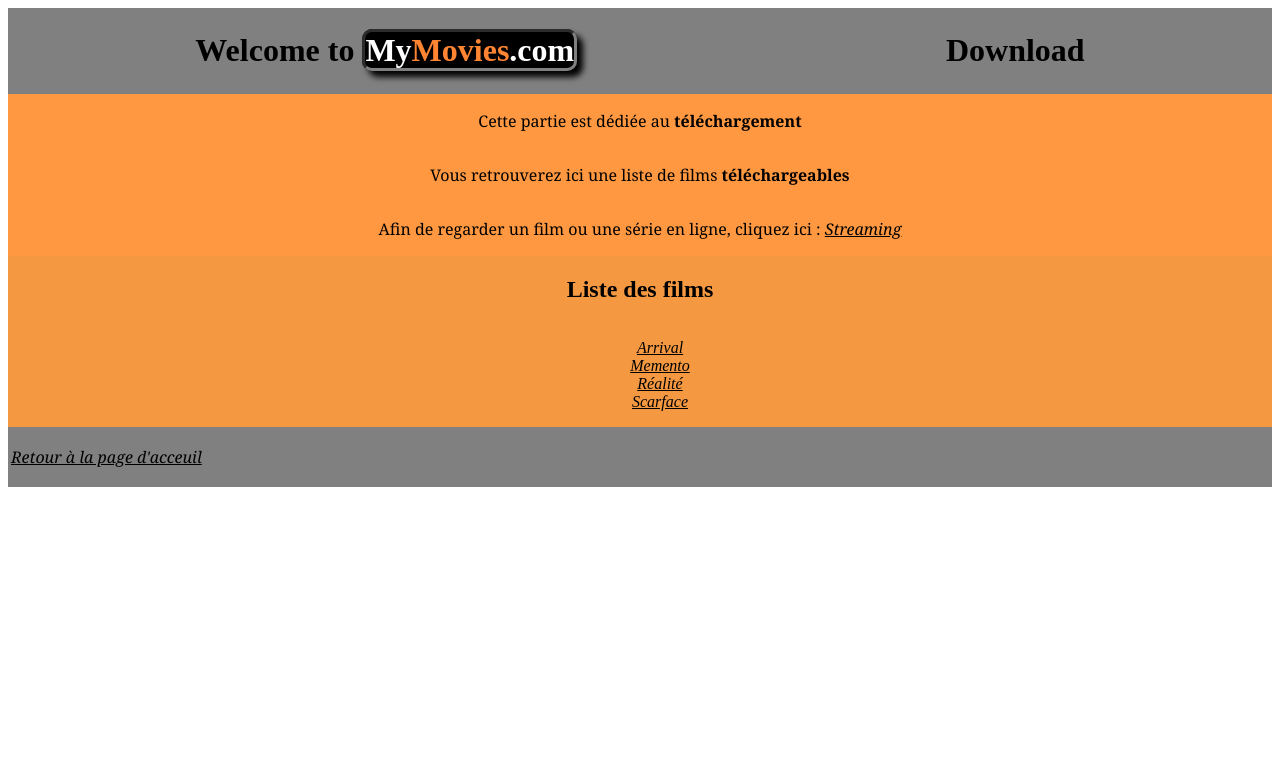
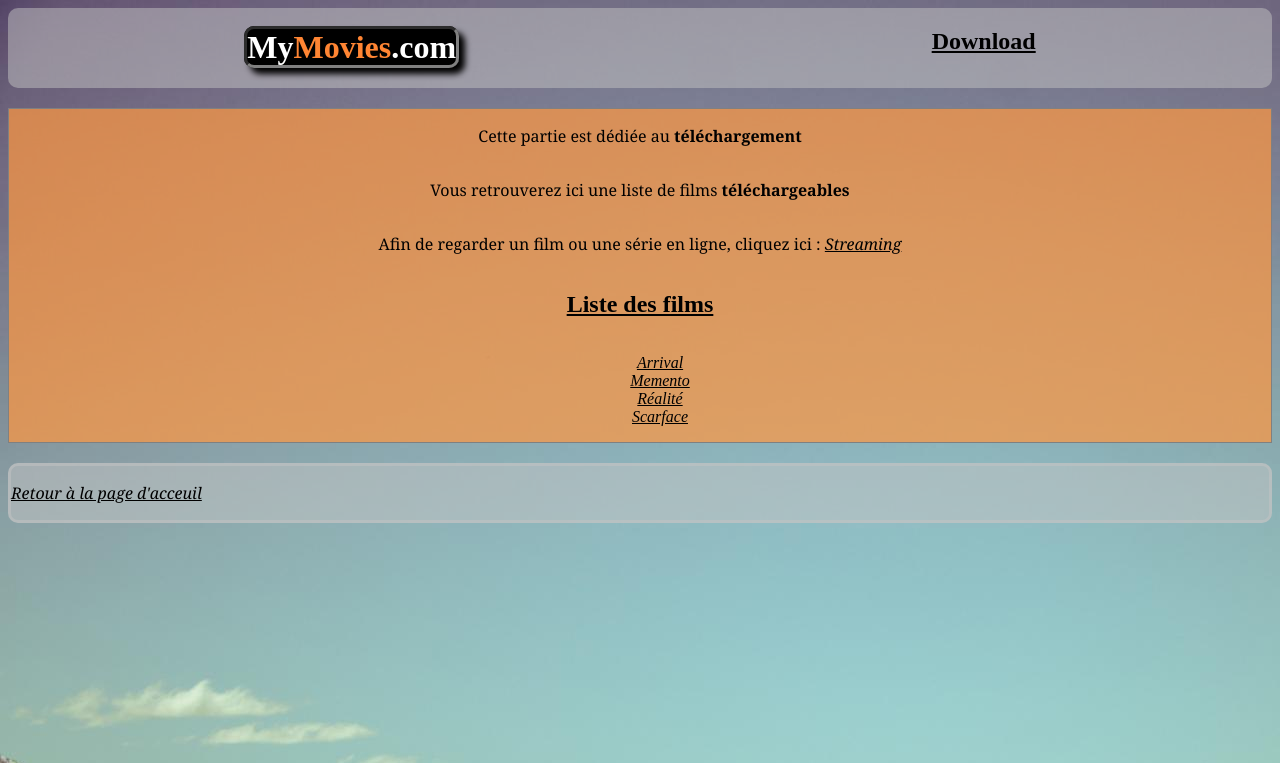
Before and after one commit to RomainGsd/romaingsd.github.io, a PHP site: page /HTML/Download.html in a window 1280 px wide. Shown: the top 763 px of the page. Run offline with PHP 8.4, Linux system fonts and the light colour scheme.

Commit message:
AddedSomeCSS

```diff
--- a/CSS/Style.css
+++ b/CSS/Style.css
@@ -6,15 +6,6 @@
 .white
 {
   color: #ffffff;
-}
-
-
-mark
-{
-  background-color: black;
-  border: 3px grey inset;
-  border-radius: 10px;
-  box-shadow: 6px 6px 6px black;
 }
 
 .header_host
@@ -32,14 +23,14 @@ mark
 .body-host
 {
   display: flex;
-  background-color: rgb(244, 152, 65);
+  background-color: rgb(255, 152, 65, 0.7);
   text-align: center;
 }
 
 .body-describe
 {
   display: flex;
-  background-color: rgb(255, 152, 65);
+  background-color: rgb(255, 152, 65, 0.7);
   flex-direction: column;
   justify-content: center;
   text-align: center;
@@ -48,10 +39,20 @@ mark
 .body-list
 {
   display: flex;
-  background-color: rgb(244, 152, 65);
+  background-color: rgb(255, 152, 65, 0.7);
   flex-direction: column;
   text-align: center;
   justify-content: center;
+}
+
+.content
+{
+  border: 1px grey solid;
+}
+
+body
+{
+  background-image: url('Imgs/bckgd.jpg');
 }
 
 section
@@ -61,27 +62,46 @@ section
 
 header
 {
-  background-color: grey;
-  border: 3px grey solid;
+  background-color: rgba(196, 196, 196, 0.5);
+  border: 0px grey solid;
+  border-radius: 10px;
+  margin-bottom: 20px;
 }
+
 nav
 {
-  background-color: #fc7114;
   width: 10%;
+  background-color: rgba(252, 113, 20, 0.5);
   text-align: left;
 }
 
 footer
 {
+  background-color: rgba(196, 196, 196, 0.5);
   text-align: left;
-  background-color: grey;
   border: 3px grey solid;
+  border-color: rgba(196,196,196, 0.5);
+  border-radius: 10px;
+  margin-top: 20px;
+}
+
+mark
+{
+  background-color: black;
+  border: 3px grey inset;
+  border-radius: 10px;
+  box-shadow: 6px 6px 6px black;
 }
 
 p
 {
   font-size: 1em;
   font-family: Georgia, Verdana, serif;
+}
+
+h2
+{
+  text-decoration: underline;
 }
 
 a
@@ -98,6 +118,11 @@ a:hover
   font-weight: bold;
 }
 
+ul
+{
+  list-style: none;
+}
+
 em
 {
   color: red;
--- a/HTML/Download.html
+++ b/HTML/Download.html
@@ -7,12 +7,12 @@
 
 <body>
   <header class="header_list">
-    <h1>
-      Welcome to <mark><span class="white">My</span><span class="orange">Movies</span><span class="white">.com</span></mark>
-      <h1>Download</h1>
+    <h1><mark><span class="white">My</span><span class="orange">Movies</span><span class="white">.com</span></mark>
+      <h2>Download</h2>
     </h1>
   </header>
 
+  <div class="content">
   <section class="body-describe">
     <p>Cette partie est dédiée au <strong>téléchargement</strong></p>
     <p>Vous retrouverez ici une liste de films <strong>téléchargeables</strong></p>
@@ -22,12 +22,13 @@
   <section class="body-list">
     <h2>Liste des films</h2>
     <ul>
-      <a href="Films/Arrival.mkv">Arrival</a><br />
-      <a href="Films/Memento.mkv">Memento</a><br />
-      <a href="Films/Realite.mkv">Réalité</a><br />
-      <a href="Films/Scarface.mkv">Scarface</a>
+      <li><a href="Films/Arrival.mkv">Arrival</a></li>
+      <li><a href="Films/Memento.mkv">Memento</a></li>
+      <li><a href="Films/Realite.mkv">Réalité</a></li>
+      <li><a href="Films/Scarface.mkv">Scarface</a></li>
     </ul>
     </section>
+  </div>
 
     <footer>
       <p><a href="Acceuil.html">Retour à la page d'acceuil</a></p>
```
Also changed, not shown: HTML/Streaming.html (+8 -6 lines), CSS/Imgs/bckgd.jpg (added).
